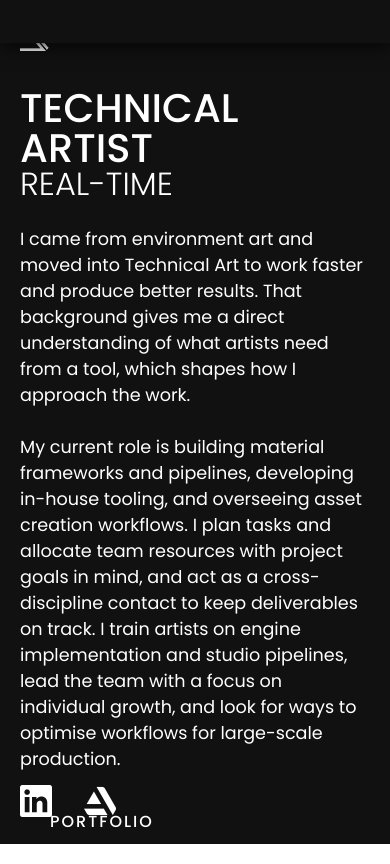
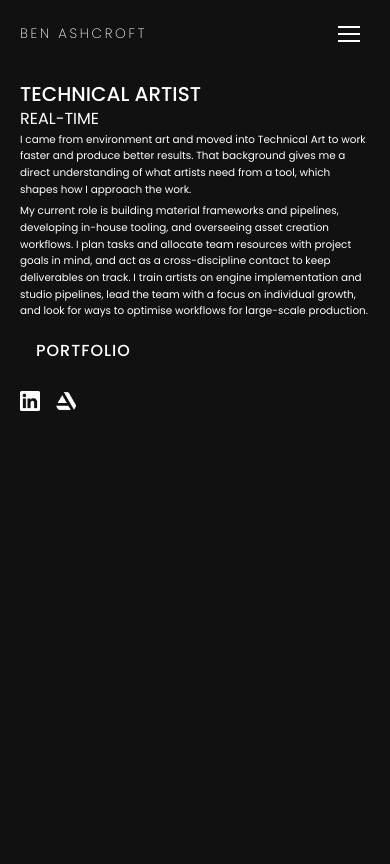
Before and after one commit to bashmann/bashmann.github.io, a PHP site: page / in a window 390 px wide. After the commit the page ends 411 px from the top, so only its background shows below. Run offline with PHP 8.4, Linux system fonts and the light colour scheme.

Commit message:
Mobile responsive: hamburger overlay, portfolio 2x2, logo text, social/text layout fixes

```diff
--- a/index.html
+++ b/index.html
@@ -29,7 +29,7 @@
     img[src*="logoArtstation"] { filter: invert(1); }
     .logo-intro { position: fixed; top: 50%; left: 50%; transform: translate(-50%, -50%); z-index: 150; pointer-events: none; }
     .logo-intro img { height: 25vh; width: auto; display: block; }
-    .logo img { opacity: 0; }
+    .logo-img { opacity: 0; }
     #showcase, #social { opacity: 0; transition: opacity 1s ease; }
 </style>
 
@@ -57,7 +57,8 @@ fetch('/public/Home/home.md').then(function(r){ return r.text(); }).then(functio
 (function () {
     var introLogo  = document.querySelector('.logo-intro');
     var gifImg     = introLogo.querySelector('img');
-    var topbarLogo = document.querySelector('.logo img');
+    var isMobile   = window.innerWidth <= 700;
+    var topbarLogo = isMobile ? document.querySelector('.logo-text') : document.querySelector('.logo-img');
     var showcase   = document.querySelector('#showcase');
     var social     = document.querySelector('#social');
     function runIntro() {
@@ -71,13 +72,19 @@ fetch('/public/Home/home.md').then(function(r){ return r.text(); }).then(functio
         showcase.style.opacity = '1';
         social.style.opacity   = '1';
         setTimeout(function () {
-            topbarLogo.style.transition = 'opacity 0.3s';
-            topbarLogo.style.opacity = '1';
+            if (!isMobile) {
+                topbarLogo.style.transition = 'opacity 0.3s';
+                topbarLogo.style.opacity = '1';
+            }
             introLogo.style.opacity  = '0';
             setTimeout(function () { introLogo.remove(); }, 300);
         }, 900);
     }
-    if (gifImg.complete && gifImg.naturalWidth) { setTimeout(runIntro, 1000); }
+    if (isMobile) {
+        showcase.style.opacity = '1';
+        social.style.opacity   = '1';
+        introLogo.remove();
+    } else if (gifImg.complete && gifImg.naturalWidth) { setTimeout(runIntro, 1000); }
     else { gifImg.addEventListener('load', function () { setTimeout(runIntro, 1000); }); }
 }());
 </script>
--- a/style.css
+++ b/style.css
@@ -91,13 +91,20 @@ h4 {
     align-items: center;
     padding: 0 var(--showcasePadding);
 }
-.logo a {
-    text-decoration: none;
-}
-.logo img {
+.logo a { text-decoration: none; }
+.logo-img {
     height: 4vh;
     width: auto;
     display: block;
+}
+.logo-text {
+    display: none;
+    font-family: 'Poppins', sans-serif;
+    font-weight: 200;
+    font-size: 0.85em;
+    letter-spacing: 0.2em;
+    text-transform: uppercase;
+    color: var(--textColor);
 }
 
 /* HAMBURGER */
@@ -239,6 +246,8 @@ h4 {
 
     /* NAV */
     #nav-toggle { display: flex; }
+    .logo-img { display: none; }
+    .logo-text { display: flex; align-items: center; }
     .menu {
         position: fixed;
         top: var(--topBarHeight);
@@ -268,14 +286,15 @@ h4 {
     .butTxt-hid { padding: 0; }
 
     /* TYPOGRAPHY */
-    h2 { font-size: 2.5em; }
-    h3 { font-size: 2em; }
+    h2 { font-size: 1.25em; }
+    h3 { font-size: 1em; }
     h4 { font-size: 1.5em; }
 
     /* PORTFOLIO GRID */
-    #portfolio ul { flex-wrap: wrap; }
-    #portfolio ul li { padding: 2vw; }
-    #portfolio ul li button img { height: 44vw; width: 44vw; }
+    #portfolio ul { grid-template-columns: 1fr; grid-template-rows: none; height: auto; gap: 2px; }
+    #portfolio ul li button { height: auto; }
+    #portfolio ul li button img { height: 28vh; }
+    #portfolio ul li button h4 { font-size: 1em; }
 
     /* PIECE IMAGES */
     #piece ul li img { max-width: 90vw; }
@@ -289,8 +308,14 @@ h4 {
     .projects-gallery .featured { width: 100% !important; }
 
     /* HOME */
-    #showcase { padding: var(--showcasePadding); }
-    #showcase p { margin: 1.5em 0; }
+    .logo-intro { display: none; }
+    #showcase { position: relative; z-index: 1; top: auto; min-height: 0; padding: 1rem var(--showcasePadding) 0.5rem; }
+    #showcase h2 { margin-bottom: 0.35em; }
+    #showcase h3 { font-weight: 400; }
+    #showcase p  { font-size: 0.65em; margin: 0.5em 0; line-height: 1.6; }
+    .butShow { padding: 8px 16px; letter-spacing: 1px; }
+    #social { position: relative; bottom: auto; left: auto; margin: 0.75em 0 1em var(--showcasePadding); width: 3.5em; }
+    .butSocial { width: 1.25em; }
 }
 
 /* PORTFOLIO GRID */
--- a/topbar.js
+++ b/topbar.js
@@ -15,7 +15,7 @@
 
     document.write(
         '<nav id="topbar">' +
-        '<div class="logo"><a href="/"><img src="/public/Header/Images/websitelogo_last.png" alt="Ben Ashcroft"></a></div>' +
+        '<div class="logo"><a href="/"><img class="logo-img" src="/public/Header/Images/websitelogo_last.png" alt="Ben Ashcroft"></a><a class="logo-text" href="/">Ben Ashcroft</a></div>' +
         '<button id="nav-toggle" aria-label="Menu"><span></span><span></span><span></span></button>' +
         '<div class="menu"><ul>' + items + '</ul></div>' +
         '</nav>'
@@ -23,13 +23,21 @@
 
     var toggle = document.getElementById('nav-toggle');
     var topbar = document.getElementById('topbar');
+
+    var overlay = document.createElement('div');
+    overlay.style.cssText = 'position:fixed;inset:0;z-index:99;display:none;';
+    document.body.appendChild(overlay);
+
+    function closeNav() {
+        topbar.classList.remove('nav-open');
+        overlay.style.display = 'none';
+    }
     toggle.addEventListener('click', function () {
-        topbar.classList.toggle('nav-open');
+        var open = topbar.classList.toggle('nav-open');
+        overlay.style.display = open ? 'block' : 'none';
     });
+    overlay.addEventListener('click', closeNav);
     document.querySelectorAll('#topbar .menu a').forEach(function (a) {
-        a.addEventListener('click', function () { topbar.classList.remove('nav-open'); });
-    });
-    document.addEventListener('click', function (e) {
-        if (!topbar.contains(e.target)) topbar.classList.remove('nav-open');
+        a.addEventListener('click', closeNav);
     });
 }());
```
Also changed, not shown: other parts of style.css (+33 -17 lines), public/Pages/ShaderEditor/shadereditor.css (+13 -0 lines).
